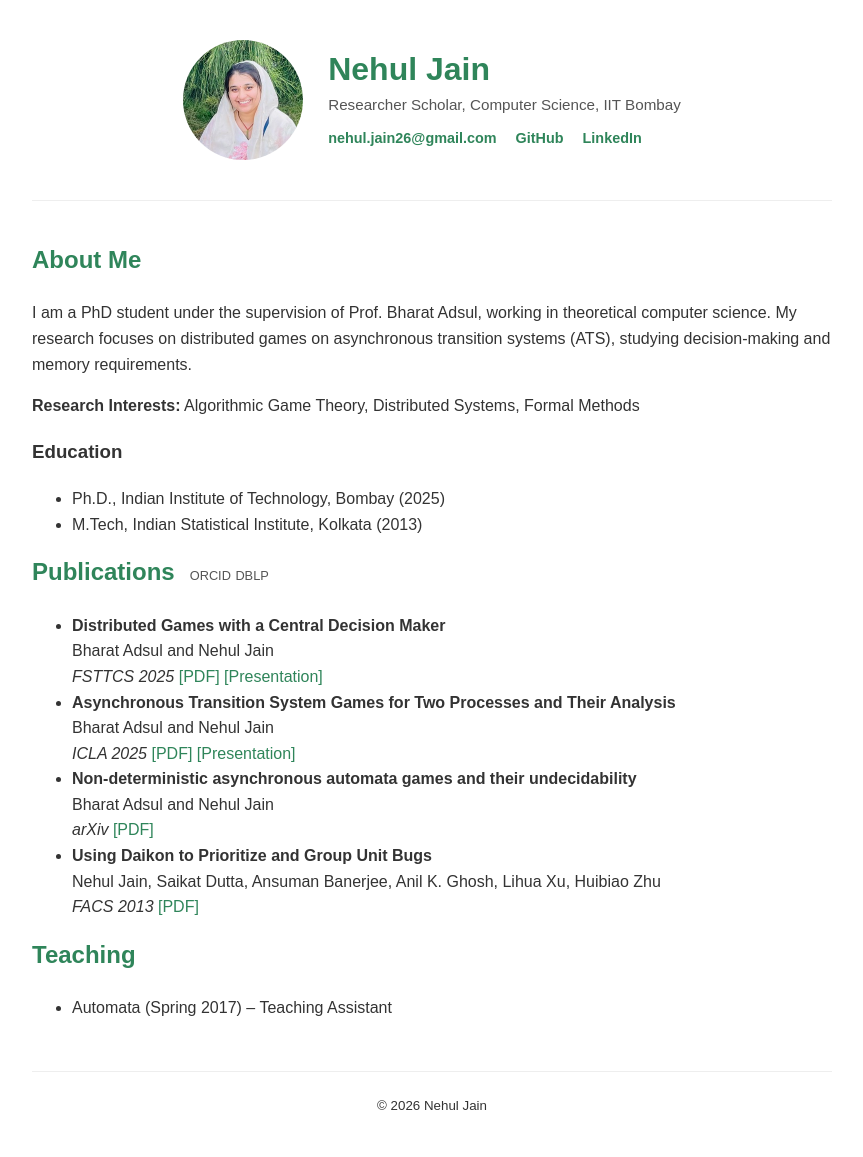
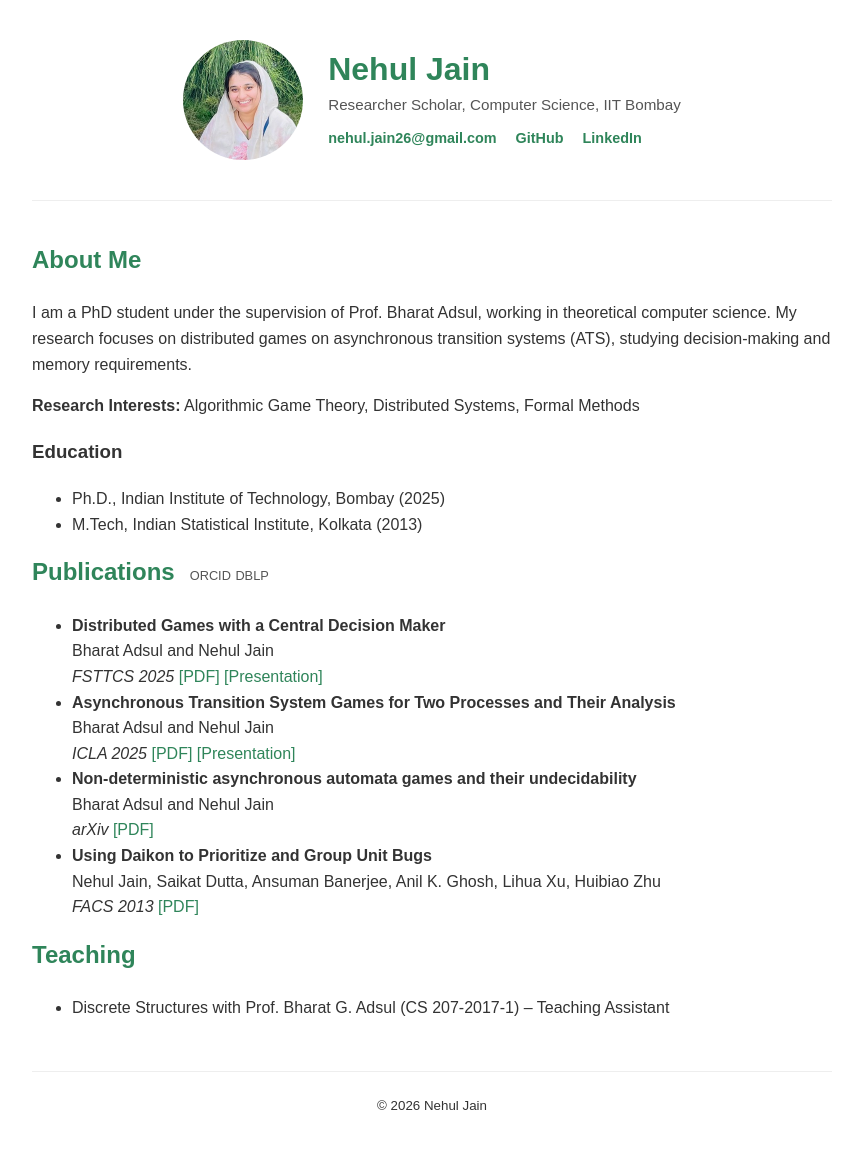
Before and after one commit to nehuljain26/nehuljain26.github.io, a Jekyll site: the page built from index.md, in a window 1280 px wide. Shown: the whole page, without its empty margins (208-1071 px from the left). Built offline with Jekyll 4.4.1, drawn with Linux system fonts in a browser that asks for light colours.

Commit message:
updated teaching info

```diff
--- a/_data/teaching.yml
+++ b/_data/teaching.yml
@@ -1,3 +1,3 @@
-- course: "Automata"
-  semester: "Spring 2017"
+- course: "Discrete Structures with Prof. Bharat G. Adsul"
+  semester: "CS 207-2017-1"
   role: "Teaching Assistant"
```
